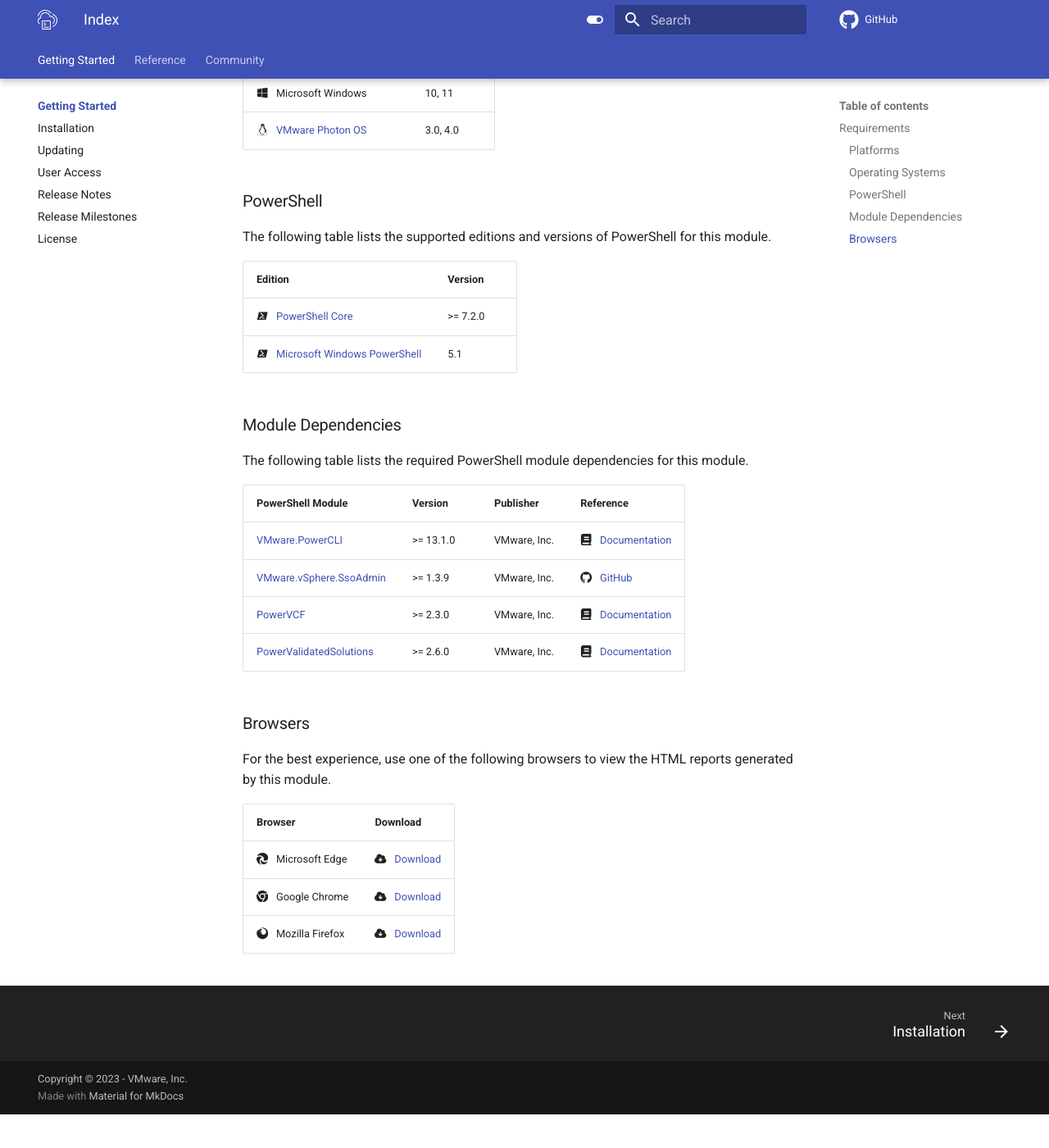
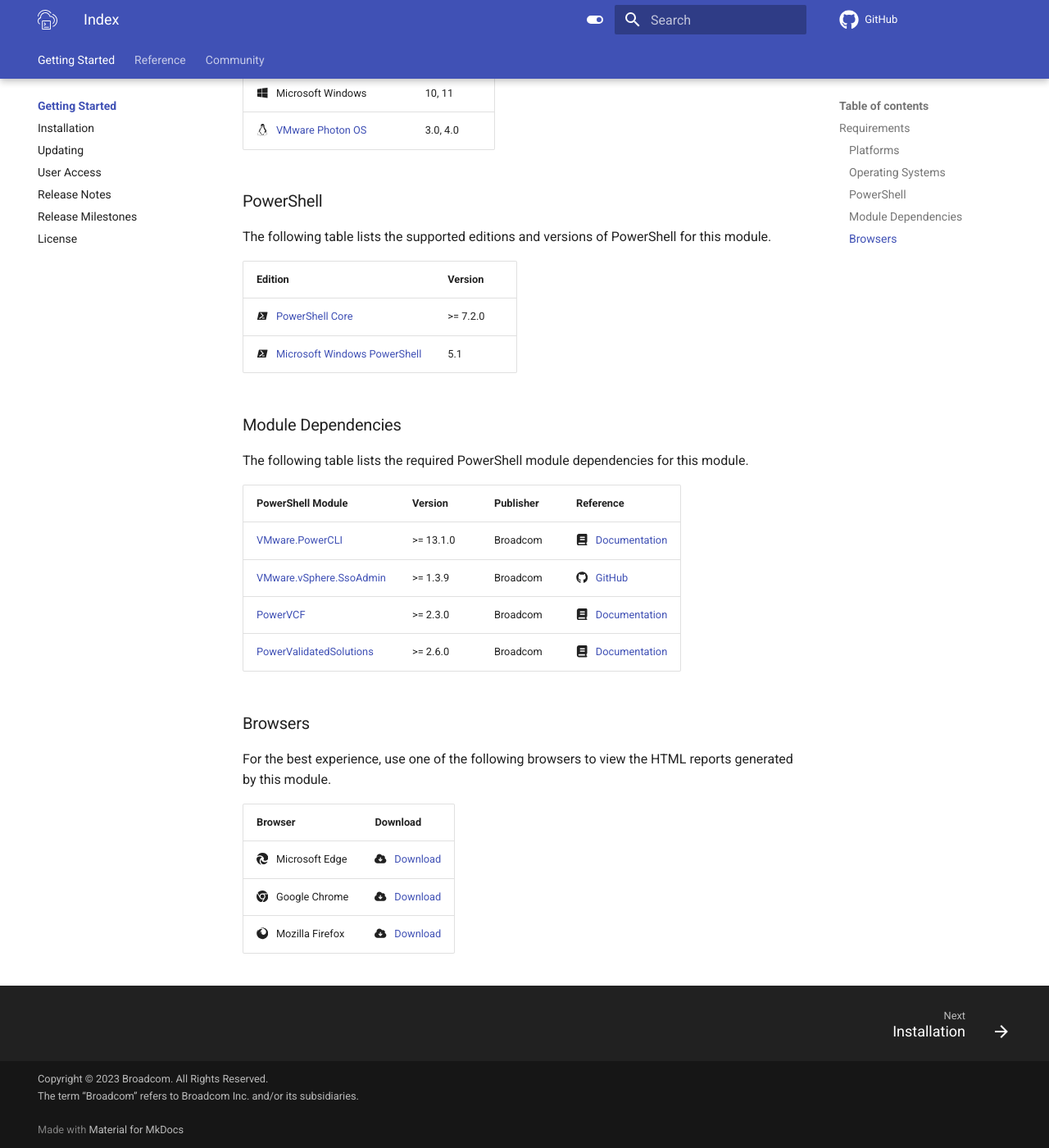
Before and after one commit to vmware/powershell-module-for-vmware-cloud-foundation-reporting, an MkDocs documentation site: the page built from docs/index.md, in a window 1280 px wide and 1400 px high, scrolled down 1258 px. Shown: the whole window at 82% size. Built offline with MkDocs 1.6.1 and Material for MkDocs 9.7.7, drawn with Linux system fonts in a browser that asks for light colours; comment, search, counter and statistics services are not loaded; the version menu is left out; before the commit the page ends 2617 px from its top, so only the background shows below that.

Commit message:
chore: update copyright
Update copyright from VMware, Inc. to Broadcom.

Signed-off-by: Ryan Johnson <ryan.johnson@broadcom.com>

```diff
--- a/docs/index.md
+++ b/docs/index.md
@@ -49,10 +49,10 @@ The following table lists the required PowerShell module dependencies for this m
 
 PowerShell Module                                    | Version   | Publisher    | Reference
 -----------------------------------------------------|-----------|--------------|---------------------------------------------------------------------------
-[VMware.PowerCLI][psgallery-module-powercli]         | >= 13.1.0 | VMware, Inc. | :fontawesome-solid-book: &nbsp; [Documentation][developer-module-powercli]
-[VMware.vSphere.SsoAdmin][psgallery-module-ssoadmin] | >= 1.3.9  | VMware, Inc. | :fontawesome-brands-github: &nbsp; [GitHub][github-module-ssoadmin]
-[PowerVCF][psgallery-module-powervcf]                | >= 2.3.0  | VMware, Inc. | :fontawesome-solid-book: &nbsp; [Documentation][docs-module-powervcf]
-[PowerValidatedSolutions][psgallery-module-pvs]      | >= 2.6.0  | VMware, Inc. | :fontawesome-solid-book: &nbsp; [Documentation][docs-module-pvs]
+[VMware.PowerCLI][psgallery-module-powercli]         | >= 13.1.0 | Broadcom     | :fontawesome-solid-book: &nbsp; [Documentation][developer-module-powercli]
+[VMware.vSphere.SsoAdmin][psgallery-module-ssoadmin] | >= 1.3.9  | Broadcom     | :fontawesome-brands-github: &nbsp; [GitHub][github-module-ssoadmin]
+[PowerVCF][psgallery-module-powervcf]                | >= 2.3.0  | Broadcom     | :fontawesome-solid-book: &nbsp; [Documentation][docs-module-powervcf]
+[PowerValidatedSolutions][psgallery-module-pvs]      | >= 2.6.0  | Broadcom     | :fontawesome-solid-book: &nbsp; [Documentation][docs-module-pvs]
 
 ### Browsers
 
--- a/mkdocs.yml
+++ b/mkdocs.yml
@@ -2,7 +2,7 @@
 site_name: VMware.CloudFoundation.Reporting
 site_description: PowerShell Module for VMware Cloud Foundation Reporting
 site_url: https://vmware.github.io/powershell-module-for-vmware-cloud-foundation-reporting/
-site_author: VMware, Inc.
+site_author: Broadcom
 docs_dir: docs
 site_dir: .site
 use_directory_urls: true
@@ -12,7 +12,9 @@ repo_url: https://github.com/vmware/powershell-module-for-vmware-cloud-foundatio
 edit_uri: blob/main/docs/
 
 # Copyright
-copyright: Copyright &copy; 2023 - VMware, Inc.
+copyright: |
+  Copyright &copy; 2023 Broadcom. All Rights Reserved.<br/>
+  The term “Broadcom” refers to Broadcom Inc. and/or its subsidiaries.<br/><br/>
 
 # Configuration
 theme:
```
Also changed, not shown: README.md (+1 -1 lines), 5 other files.
